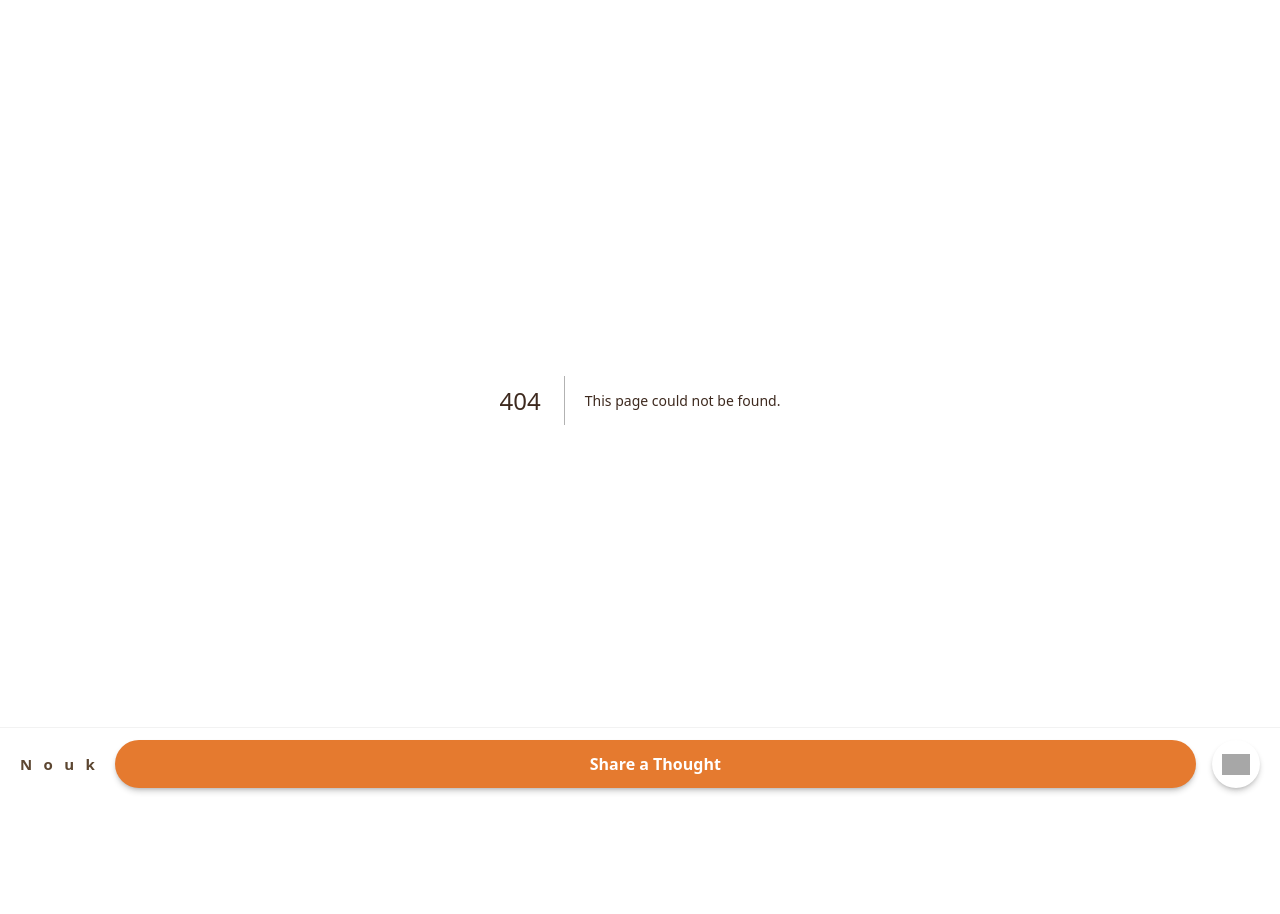
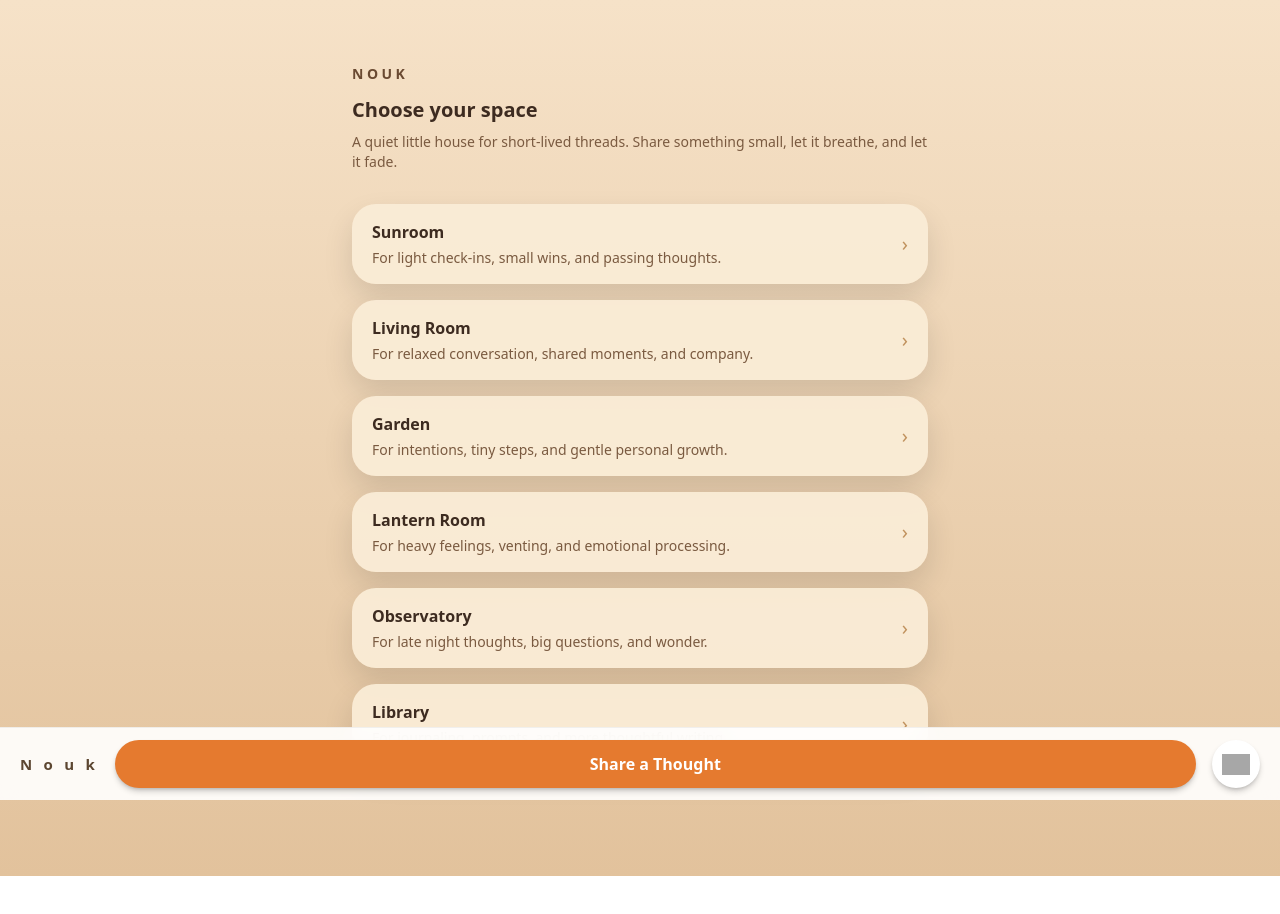
Before and after one commit to dus10-sudo/Nouk-V2, a Next.js app: page /home in a window 1280 px wide. Before the commit this address had no page. Shown: the top 914 px of the page. Built offline with nearby package versions, Linux system fonts and the light colour scheme; grey boxes are pictures that could not be loaded.

Commit message:
Create page.tsx

```diff
--- /dev/null
+++ b/src/app/home/page.tsx
@@ -0,0 +1,78 @@
+// src/app/home/page.tsx
+import Link from "next/link";
+
+const rooms = [
+  {
+    slug: "sunroom",
+    name: "Sunroom",
+    description: "For light check-ins, small wins, and passing thoughts.",
+  },
+  {
+    slug: "living-room",
+    name: "Living Room",
+    description: "For relaxed conversation, shared moments, and company.",
+  },
+  {
+    slug: "garden",
+    name: "Garden",
+    description: "For intentions, tiny steps, and gentle personal growth.",
+  },
+  {
+    slug: "lantern-room",
+    name: "Lantern Room",
+    description: "For heavy feelings, venting, and emotional processing.",
+  },
+  {
+    slug: "observatory",
+    name: "Observatory",
+    description: "For late night thoughts, big questions, and wonder.",
+  },
+  {
+    slug: "library",
+    name: "Library",
+    description: "For journaling, prompts, and more thoughtful writing.",
+  },
+];
+
+export default function HomeInside() {
+  return (
+    <main className="min-h-screen bg-gradient-to-b from-[#f6e2c8] to-[#e2c29c] px-4 pb-28 pt-16">
+      <div className="mx-auto max-w-xl">
+        <header className="mb-8">
+          <h1 className="text-sm font-semibold tracking-[0.25em] text-[#6a4a32] uppercase">
+            Nouk
+          </h1>
+          <p className="mt-3 text-xl font-semibold text-[#3d2b20]">
+            Choose your space
+          </p>
+          <p className="mt-2 text-sm text-[#7a5a40]">
+            A quiet little house for short-lived threads. Share something
+            small, let it breathe, and let it fade.
+          </p>
+        </header>
+
+        <div className="space-y-4">
+          {rooms.map((room) => (
+            <Link
+              key={room.slug}
+              href={`/room/${room.slug}`}
+              className="block rounded-3xl bg-[#faecd6]/95 px-5 py-4 shadow-[0_14px_30px_rgba(0,0,0,0.12)] transition hover:translate-y-0.5 hover:shadow-[0_18px_40px_rgba(0,0,0,0.18)]"
+            >
+              <div className="flex items-center justify-between gap-3">
+                <div>
+                  <div className="text-base font-semibold text-[#3d2b20]">
+                    {room.name}
+                  </div>
+                  <p className="mt-1 text-sm text-[#7a5a40]">
+                    {room.description}
+                  </p>
+                </div>
+                <span className="shrink-0 text-xl text-[#c1925e]">›</span>
+              </div>
+            </Link>
+          ))}
+        </div>
+      </div>
+    </main>
+  );
+}
```
